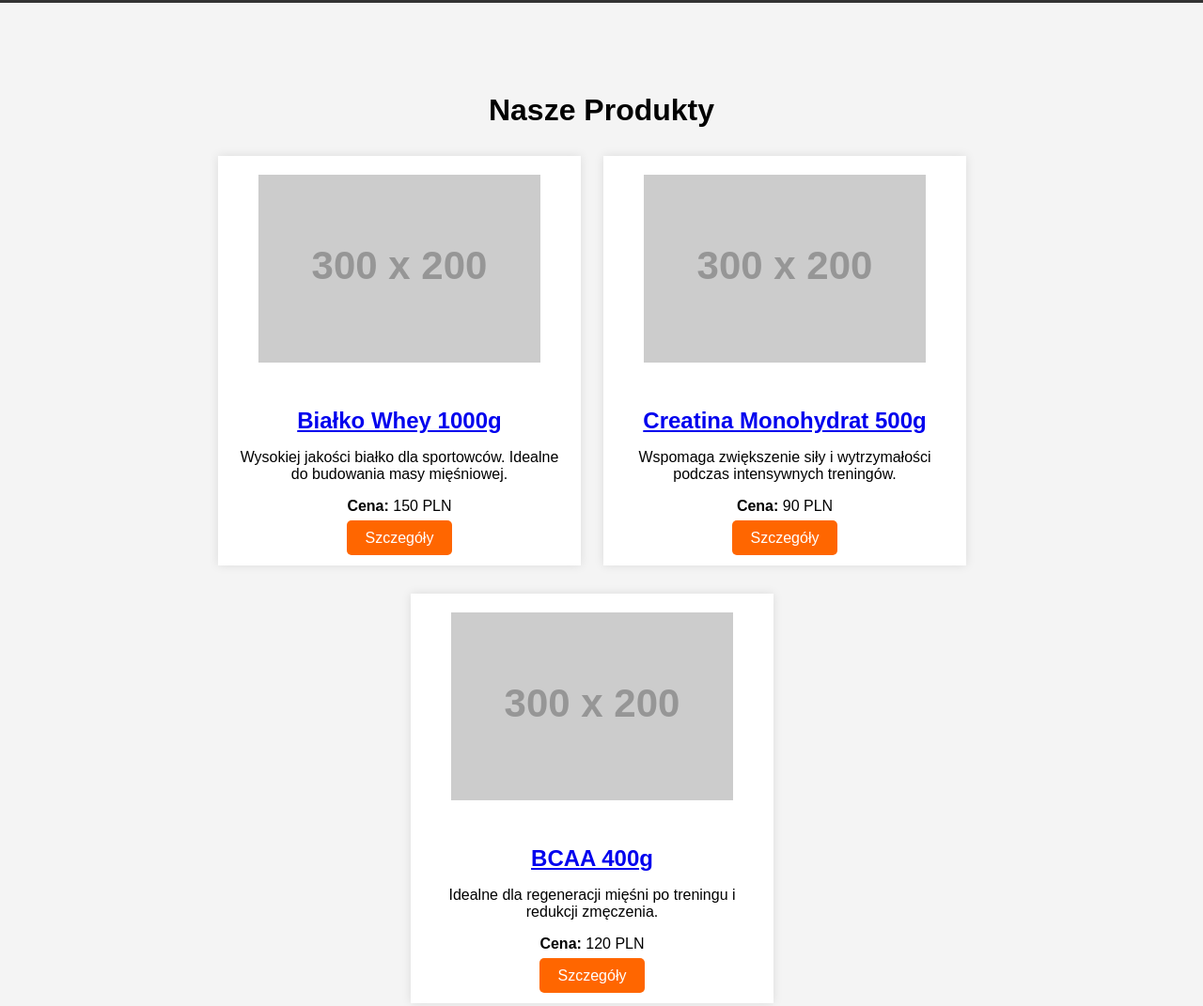
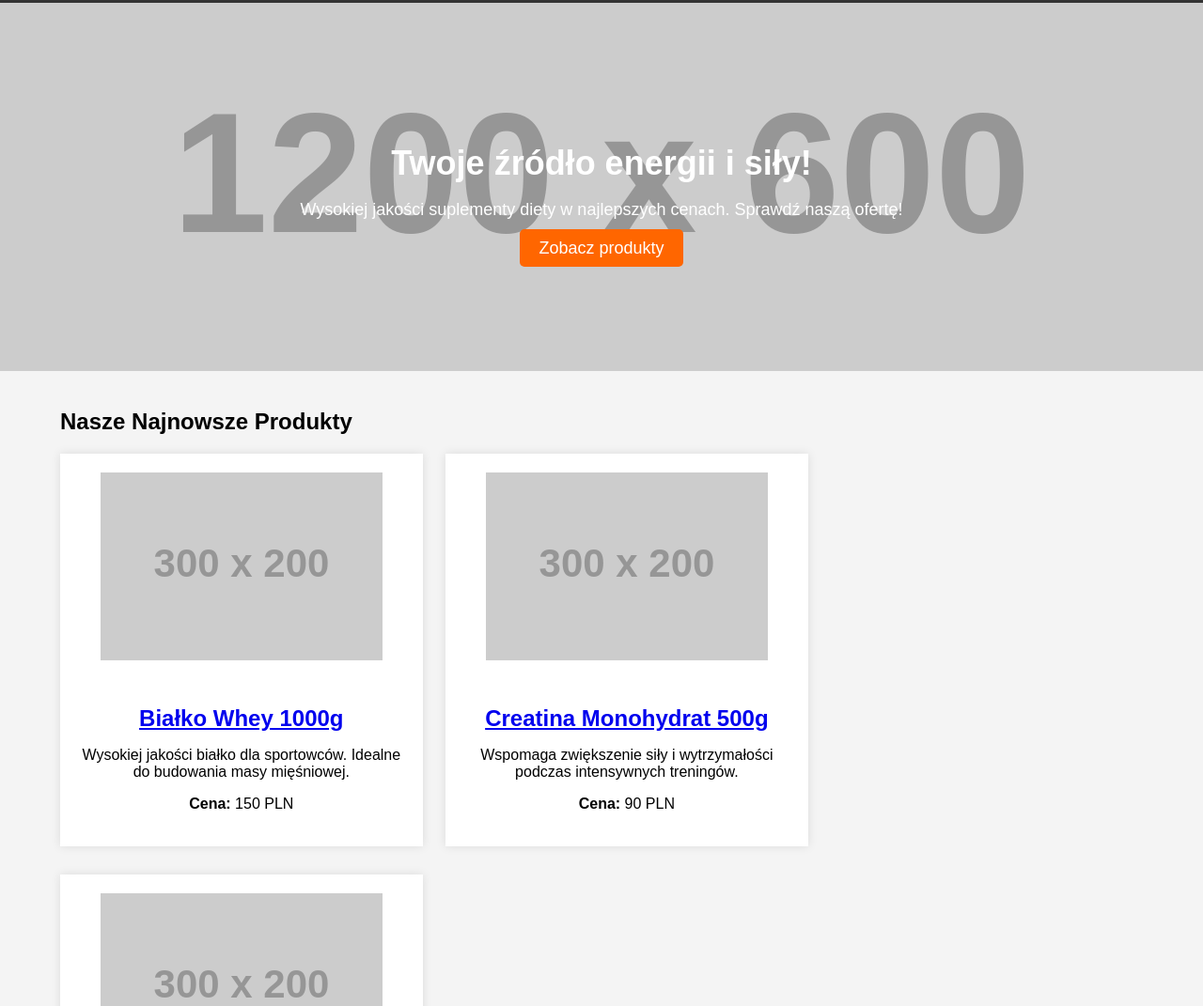
Before and after one commit to YaremaYakovenko/Yakovenko, a plain HTML site: page index.html in a window 1280 px wide. Shown: the part 194-1265 px from the top of the page at 94% size. Drawn offline with Linux system fonts and the light colour scheme; placeholder pictures from the web are drawn by us.

Commit message:
Update and rename Produkt.html to index.html

```diff
--- a/Produkt.html
+++ b/index.html
@@ -3,7 +3,7 @@
 <head>
     <meta charset="UTF-8">
     <meta name="viewport" content="width=device-width, initial-scale=1.0">
-    <title>Produkty - Sportowy Sklep</title>
+    <title>Sportowy Sklep - Łódź</title>
     <link rel="stylesheet" href="style.css">
 </head>
 <body>
@@ -23,29 +23,34 @@
     </div>
 </header>
 
-<section class="products-list">
+<section class="hero">
     <div class="container">
-        <h2>Nasze Produkty</h2>
+        <h2>Twoje źródło energii i siły!</h2>
+        <p>Wysokiej jakości suplementy diety w najlepszych cenach. Sprawdź naszą ofertę!</p>
+        <a href="products.html" class="btn">Zobacz produkty</a>
+    </div>
+</section>
+
+<section class="hero-products">
+    <div class="container">
+        <h2>Nasze Najnowsze Produkty</h2>
         <div class="product">
             <img src="https://via.placeholder.com/300x200" alt="Białko Whey 1000g">
             <h3><a href="product1.html">Białko Whey 1000g</a></h3>
             <p>Wysokiej jakości białko dla sportowców. Idealne do budowania masy mięśniowej.</p>
             <p><strong>Cena:</strong> 150 PLN</p>
-            <a href="product1.html" class="btn">Szczegóły</a>
         </div>
         <div class="product">
             <img src="https://via.placeholder.com/300x200" alt="Creatina Monohydrat 500g">
             <h3><a href="product2.html">Creatina Monohydrat 500g</a></h3>
             <p>Wspomaga zwiększenie siły i wytrzymałości podczas intensywnych treningów.</p>
             <p><strong>Cena:</strong> 90 PLN</p>
-            <a href="product2.html" class="btn">Szczegóły</a>
         </div>
         <div class="product">
             <img src="https://via.placeholder.com/300x200" alt="BCAA 400g">
             <h3><a href="product3.html">BCAA 400g</a></h3>
             <p>Idealne dla regeneracji mięśni po treningu i redukcji zmęczenia.</p>
             <p><strong>Cena:</strong> 120 PLN</p>
-            <a href="product3.html" class="btn">Szczegóły</a>
         </div>
     </div>
 </section>
```
